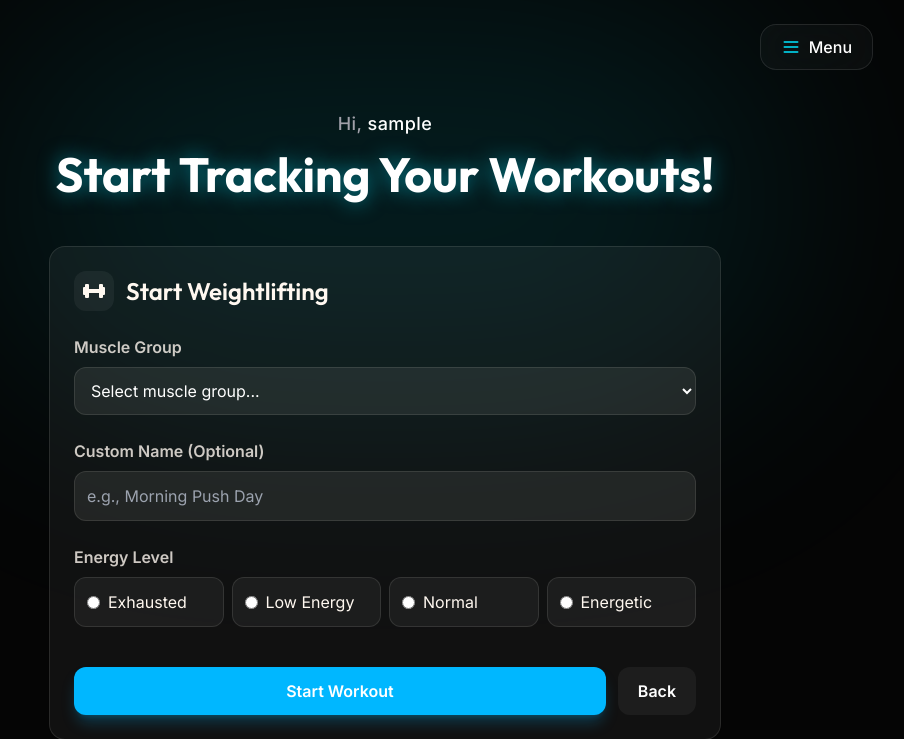
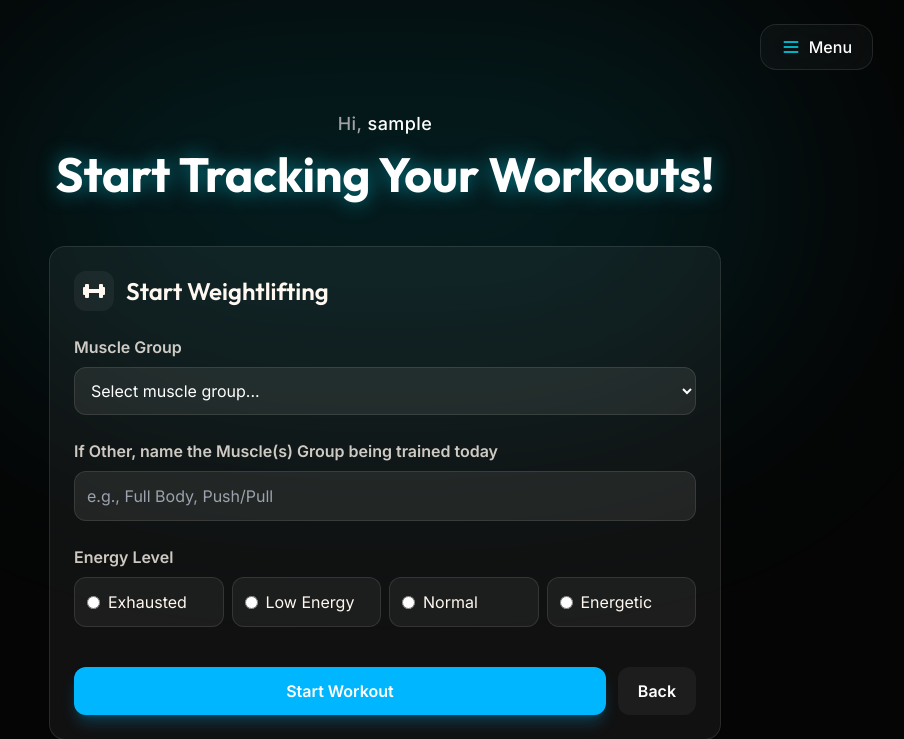
Before and after one commit to Gzeppe/workout-tracker, a Django app: page /start/weightlifting/ in a window 1280 px wide. Shown: the top 739 px of the page, without its empty margins (255-1159 px from the left). Run offline with Django 5.2, Linux system fonts and the light colour scheme; the visitor is signed in with stand-in values (Sample User, id 1); data that the repository does not hold is empty; some libraries are stand-ins or nearby versions.

Commit message:
Fix template rendering bugs, apples-to-apples analysis, and muscle group options
- Fix all multi-line {{ }} template variable tags (Django tokenizer DOTALL issue)
  across 9 templates — resolves literal {{ template.name }} display bug
- Workout analysis now compares same muscle group only (apples-to-apples)
- Add injury and time-limit keyword detection with contextual feedback tips
- Add 'Other' muscle group option; remove 'Custom Workout' from dropdown
- 'Other' workouts use free-text exercise entry (same as Custom Workout)
- Relabel start page: 'Use Previous Workout Template', updated name field label
- Migration 0011: add 'Other' to DAY_CHOICES on Workout, ScheduledWorkout, WorkoutTemplate

Co-Authored-By: Claude Sonnet 4.6 <noreply@anthropic.com>

```diff
--- a/web/templates/account.html
+++ b/web/templates/account.html
@@ -46,8 +46,7 @@
       <div class="bg-black/30 border border-brand-surfaceBorder rounded-xl p-5 flex items-center justify-between">
         <div>
           <div class="text-brand-textMuted text-xs font-bold uppercase tracking-wider mb-1">Total Workouts</div>
-          <div class="text-xl font-heading font-bold text-brand-accent drop-shadow-[0_0_8px_rgba(0,229,255,0.4)]">{{
-            user.workouts.count }}</div>
+          <div class="text-xl font-heading font-bold text-brand-accent drop-shadow-[0_0_8px_rgba(0,229,255,0.4)]">{{ user.workouts.count }}</div>
         </div>
       </div>
     </div>
--- a/web/templates/dashboard.html
+++ b/web/templates/dashboard.html
@@ -196,8 +196,7 @@
       {% for template in templates %}
       <a href="{% url 'use_template' template.id %}"
         class="bg-black/20 hover:bg-brand-surfaceHover rounded-xl p-5 transition-all duration-300 text-center border border-brand-surfaceBorder hover:border-brand-accent/30 group">
-        <div class="font-heading font-bold text-white mb-2 group-hover:text-brand-accent transition-colors">{{
-          template.name }}</div>
+        <div class="font-heading font-bold text-white mb-2 group-hover:text-brand-accent transition-colors">{{ template.name }}</div>
         <div
           class="inline-block px-3 py-1 rounded-full bg-brand-surface text-brand-textMuted text-xs font-semibold uppercase tracking-wider">
           {{ template.get_workout_type_display }}
--- a/web/templates/workout/select_type.html
+++ b/web/templates/workout/select_type.html
@@ -97,8 +97,7 @@
       {% for template in templates %}
       <a href="{% url 'use_template' template.id %}"
         class="bg-black/20 hover:bg-brand-surfaceHover rounded-xl p-5 transition-all duration-300 text-center border border-brand-surfaceBorder hover:border-brand-accent/30 group">
-        <div class="font-heading font-bold text-white text-lg mb-2 group-hover:text-brand-accent transition-colors">{{
-          template.name }}</div>
+        <div class="font-heading font-bold text-white text-lg mb-2 group-hover:text-brand-accent transition-colors">{{ template.name }}</div>
         <div
           class="inline-block px-3 py-1 rounded-full bg-brand-surface text-brand-textMuted text-xs font-semibold uppercase tracking-wider">
           {{ template.get_workout_type_display }}
--- a/web/templates/workout/start_weightlifting.html
+++ b/web/templates/workout/start_weightlifting.html
@@ -18,9 +18,9 @@
       {% if templates %}
       <div>
         <label class="block">
-          <span class="font-semibold mb-2 block text-[#FFF8F0]/80">Use Template (Optional)</span>
+          <span class="font-semibold mb-2 block text-[#FFF8F0]/80">Use Previous Workout Template</span>
           <select name="template_id" class="w-full bg-[#FFF8F0]/[0.08] rounded-xl p-3 border border-[#FFF8F0]/10 focus:border-[#00B7FF] focus:outline-none">
-            <option value="">-- Start Fresh --</option>
+            <option value="">-- No Template --</option>
             {% for t in templates %}
               <option value="{{ t.id }}">{{ t.name }}{% if t.day %} ({{ t.day }}){% endif %}</option>
             {% endfor %}
@@ -43,8 +43,8 @@
 
       <div>
         <label class="block">
-          <span class="font-semibold mb-2 block text-[#FFF8F0]/80">Custom Name (Optional)</span>
-          <input type="text" name="name" placeholder="e.g., Morning Push Day"
+          <span class="font-semibold mb-2 block text-[#FFF8F0]/80">If Other, name the Muscle(s) Group being trained today</span>
+          <input type="text" name="name" placeholder="e.g., Full Body, Push/Pull"
                  class="w-full bg-[#FFF8F0]/[0.08] rounded-xl p-3 border border-[#FFF8F0]/10 focus:border-[#00B7FF] focus:outline-none" />
         </label>
       </div>
--- a/web/templates/workout_detail.html
+++ b/web/templates/workout_detail.html
@@ -194,8 +194,7 @@
               <select name="quality"
                 class="w-full bg-black/40 border border-brand-surfaceBorder focus:border-brand-accent focus:ring-1 focus:ring-brand-accent rounded-xl p-3.5 text-white appearance-none transition-all outline-none">
                 {% for q in qualities %}
-                <option value="{{ q }}" {% if q=="good" %}selected{% endif %} class="bg-[#050505] text-white py-1">{{
-                  q|capfirst }}</option>
+                <option value="{{ q }}" {% if q=="good" %}selected{% endif %} class="bg-[#050505] text-white py-1">{{ q|capfirst }}</option>
                 {% endfor %}
               </select>
               <div class="absolute inset-y-0 right-0 flex items-center px-4 pointer-events-none text-brand-textMuted">
--- a/web/tracker/models.py
+++ b/web/tracker/models.py
@@ -10,12 +10,13 @@ class Workout(models.Model):
     ]
 
     DAY_CHOICES = [
-        ("Custom Workout", "Custom Workout"),
+        ("Custom Workout", "Custom Workout"),  # kept for legacy data
         ("Back & Biceps", "Back & Biceps"),
         ("Chest & Triceps", "Chest & Triceps"),
         ("Legs", "Legs"),
         ("Core", "Core"),
         ("Shoulders & Traps", "Shoulders & Traps"),
+        ("Other", "Other"),
     ]
 
     MOOD_CHOICES = [
--- a/web/tracker/views.py
+++ b/web/tracker/views.py
@@ -28,7 +28,7 @@ from .models import (
 )
 
 
-DAYS = ["Custom Workout", "Back & Biceps", "Chest & Triceps", "Legs", "Core", "Shoulders & Traps"]
+DAYS = ["Back & Biceps", "Chest & Triceps", "Legs", "Core", "Shoulders & Traps", "Other"]
 MOODS = ["Exhausted", "Low Energy", "Normal", "Energetic"]
 QUALITIES = ["bad", "ok", "good", "great"]
 WORKOUT_TYPES = ["weightlifting", "cardio", "hiit"]
@@ -39,7 +39,17 @@ QUALITY_DIFFICULTY = {"bad": 4, "ok": 3, "good": 2, "great": 1}
 
 FATIGUE_KEYWORDS = frozenset({
     "fatigue", "tired", "exhausted", "sore", "sick", "sleep", "stressed",
-    "stiff", "pain", "injury", "weak", "drained", "rough", "awful",
+    "stiff", "pain", "weak", "drained", "rough", "awful",
+})
+
+INJURY_KEYWORDS = frozenset({
+    "injury", "injured", "hurt", "sprain", "strain", "pulled", "tweaked",
+    "sharp", "ache", "aching", "swollen", "inflammation", "tendon", "ligament",
+})
+
+TIME_LIMIT_KEYWORDS = frozenset({
+    "rushed", "short", "quick", "time", "late", "early", "cut", "limited",
+    "busy", "hurried", "fast", "couldn't", "skip", "skipped",
 })
 
 
@@ -370,9 +380,9 @@ def weightlifting_workout_detail(request, workout_id: int):
     """Weightlifting workout detail page"""
     w = get_object_or_404(Workout, id=workout_id, user=request.user)
 
-    # Custom Workout: no exercise dropdown, user types exercise name
+    # Custom Workout / Other: no exercise dropdown, user types exercise name
     # Other days: filter exercises by day
-    is_custom = w.day == "Custom Workout"
+    is_custom = w.day in ("Custom Workout", "Other")
     if is_custom:
         exercises = []
     else:
@@ -463,7 +473,7 @@ def add_set(request, workout_id: int):
 
     if not use_custom:
         # No custom name entered, must use dropdown (unless Custom Workout day)
-        if w.day == "Custom Workout":
+        if w.day in ("Custom Workout", "Other"):
             return HttpResponseBadRequest("Exercise name required")
         if not exercise_id.isdigit():
             return HttpResponseBadRequest("Please enter an exercise name or select from the list")
@@ -729,20 +739,36 @@ def generate_workout_analysis(current_workout, user):
         if prev_vols and cur_vol > max(prev_vols):
             analysis["prs"].append(f"New volume PR for {exercise.name}: {cur_vol} total volume!")
 
-    # ── Session-level comparisons (most recent workout of any type) ───────────
+    # ── Same-muscle-group history (computed early for apples-to-apples comparisons) ──
+    same_group = []
+    if current_workout.workout_type == "weightlifting" and current_workout.day:
+        same_group = list(
+            Workout.objects.filter(
+                user=user,
+                workout_type="weightlifting",
+                day=current_workout.day,
+                ended_at__isnull=False,
+            )
+            .exclude(id=current_workout.id)
+            .order_by("-ended_at")[:6]
+        )
+
+    # ── Recent workouts (any type) for streak/mood analysis ───────────────────
     previous_workouts = list(
         Workout.objects.filter(user=user, ended_at__isnull=False)
         .exclude(id=current_workout.id)
         .order_by("-ended_at")[:5]
     )
 
-    if previous_workouts:
-        last = previous_workouts[0]
-        last_total = last.sets.count()
+    # ── Session-level comparisons (same muscle group — apples-to-apples) ──────
+    comparison_base = same_group[0] if same_group else None
+
+    if comparison_base:
+        last_total = comparison_base.sets.count()
         if total_sets > last_total:
             analysis["improvements"].append(f"Increased total sets from {last_total} to {total_sets}")
 
-        last_good = last.sets.filter(quality__in=["good", "great"]).count()
+        last_good = comparison_base.sets.filter(quality__in=["good", "great"]).count()
         if good_great > last_good:
             analysis["improvements"].append(f"Improved quality sets from {last_good} to {good_great}")
 
@@ -750,7 +776,7 @@ def generate_workout_analysis(current_workout, user):
             if exercise is None:
                 continue
             cur_ex = [s for s in current_sets if s.exercise == exercise]
-            last_ex = last.sets.filter(exercise=exercise)
+            last_ex = comparison_base.sets.filter(exercise=exercise)
             if last_ex.exists() and cur_ex:
                 cur_avg = sum(s.weight_lb for s in cur_ex) / len(cur_ex)
                 last_avg = last_ex.aggregate(avg=Sum("weight_lb"))["avg"] / last_ex.count()
@@ -824,20 +850,6 @@ def generate_workout_analysis(current_workout, user):
     if recent_moods.count("Exhausted") >= 2 or recent_moods.count("Low Energy") >= 2:
         analysis["motivation"] += (
             " (Your recent workouts show low energy - consider taking an extra rest day or adjusting intensity.)"
-        )
-
-    # ── NEW: Same-muscle-group history (last 6 sessions) ─────────────────────
-    same_group = []
-    if current_workout.workout_type == "weightlifting" and current_workout.day:
-        same_group = list(
-            Workout.objects.filter(
-                user=user,
-                workout_type="weightlifting",
-                day=current_workout.day,
-                ended_at__isnull=False,
-            )
-            .exclude(id=current_workout.id)
-            .order_by("-ended_at")[:6]
         )
 
     # Volume trend vs last same-group session
@@ -919,6 +931,8 @@ def generate_workout_analysis(current_workout, user):
     # ── NEW: Contextual feedback tips ─────────────────────────────────────────
     notes_words = set((current_workout.notes or "").lower().split())
     notes_has_fatigue = bool(FATIGUE_KEYWORDS & notes_words)
+    notes_has_injury = bool(INJURY_KEYWORDS & notes_words)
+    notes_has_time_limit = bool(TIME_LIMIT_KEYWORDS & notes_words)
 
     vt = analysis["volume_trend"]
     st = analysis["strength_trend"]
@@ -931,10 +945,10 @@ def generate_workout_analysis(current_workout, user):
             tips.append(
                 "Volume up with quality effort — consider adding weight or an extra set next session."
             )
-        elif vt["direction"] == "down" and notes_has_fatigue:
+        elif vt["direction"] == "down" and (notes_has_fatigue or notes_has_injury or notes_has_time_limit):
             tips.append(
-                "Volume dip flagged as a fatigue session — not a true regression. "
-                "Prioritize sleep and nutrition before next session."
+                "Volume dip noted — your notes suggest this wasn't a typical session. "
+                "Not a true regression; prioritize recovery before your next session."
             )
         elif vt["direction"] == "down":
             tips.append(
@@ -977,6 +991,20 @@ def generate_workout_analysis(current_workout, user):
         tips.append(
             "Back-to-back sessions for this muscle group — ensure adequate recovery "
             "before your next session of the same type."
+        )
+
+    # Injury flag
+    if notes_has_injury:
+        tips.append(
+            "Injury or pain noted — avoid pushing through discomfort. "
+            "Consider rest, ice, and consulting a professional before your next session."
+        )
+
+    # Time-limited session flag
+    if notes_has_time_limit and not notes_has_injury:
+        tips.append(
+            "Looks like this was a time-limited session. "
+            "Volume may be lower than usual — don't count this as a regression."
         )
 
     analysis["feedback_tips"] = tips
```
Also changed, not shown: web/templates/history/workout_history.html (+3 -6 lines), web/templates/partials/sets_list.html (+3 -6 lines), web/templates/templates/detail.html (+3 -6 lines), web/tracker/migrations/0011_alter_scheduledworkout_day_alter_workout_day_and_more.py (added).
